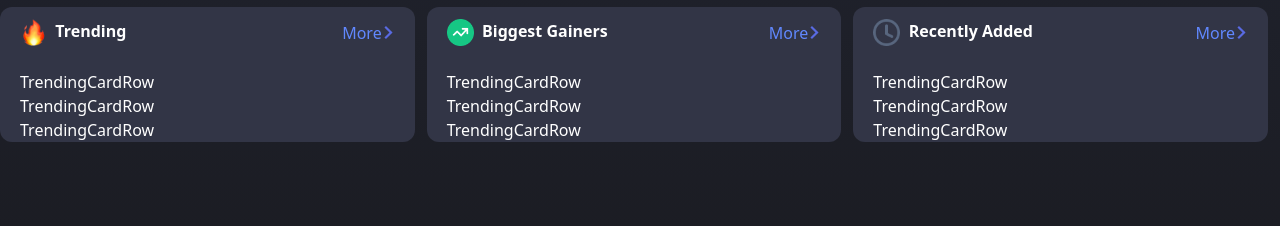
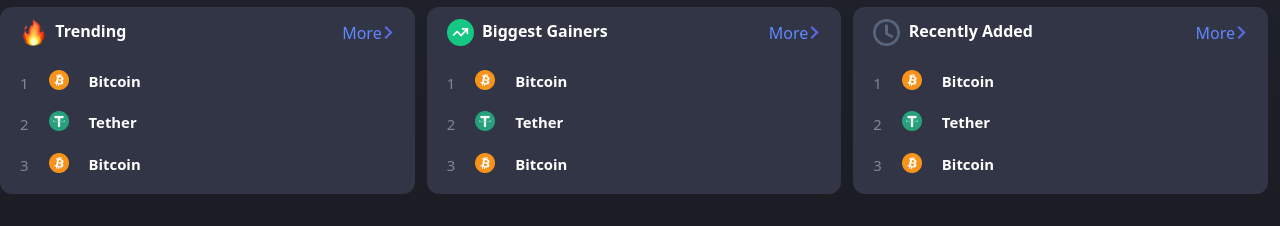
Before and after one commit to saitamasan0220/coinmarketcap-web3, a Next.js app: page / in a window 1280 px wide. Shown: the part 221-447 px from the top of the page. Built offline with nearby package versions, Linux system fonts and the light colour scheme; no server answers; what react-moralis would draw is missing.

Commit message:
cmctable setup working

```diff
--- a/components/TrendingCardRow.js
+++ b/components/TrendingCardRow.js
@@ -3,12 +3,24 @@
 import Image from 'next/image'
 
 const styles = {
-    trendingCardRow: `flex items-center justify-between mb-4 text-[0.93rem]`
+    trendingCardRow: `flex items-center justify-between mb-4 text-[0.93rem]`,
+
 }
 
-const TrendingCardRow = () => {
+const TrendingCardRow = ({number, icon, name, symbol, isIncrement, rate}) => {
   return (
-    <div>TrendingCardRow</div>
+    <div className={styles.trendingCardRow}>
+        <p className="opacity-40">{number}</p>
+        <div className="w-full flex">
+            <div className="mx-5">
+                {icon && <Image src={icon} width={20} height={20}/>}
+            </div>
+            <p className="font-bold">
+                {name}
+                <span className="text-gray-400"></span>
+            </p>
+        </div>
+    </div>
   )
 }
 
--- a/components/cmc-table/CmcTable.js
+++ b/components/cmc-table/CmcTable.js
@@ -1,3 +1,4 @@
+import { BasePlatform } from 'chart.js'
 import {useState, useEffect, useContext, useCallback} from 'react'
 import btc from '../../assets/btc.png'
 import { CoinMarketContext } from '../../context/context'
@@ -7,6 +8,10 @@
 
     let {getTopTenCoins} = useContext(CoinMarketContext)
     let [coinData, setCoinData] = useState(null)
+
+    useEffect(() => {
+        setData()
+    }, [])
 
     const setData = useCallback(async () => {
         try {
```
